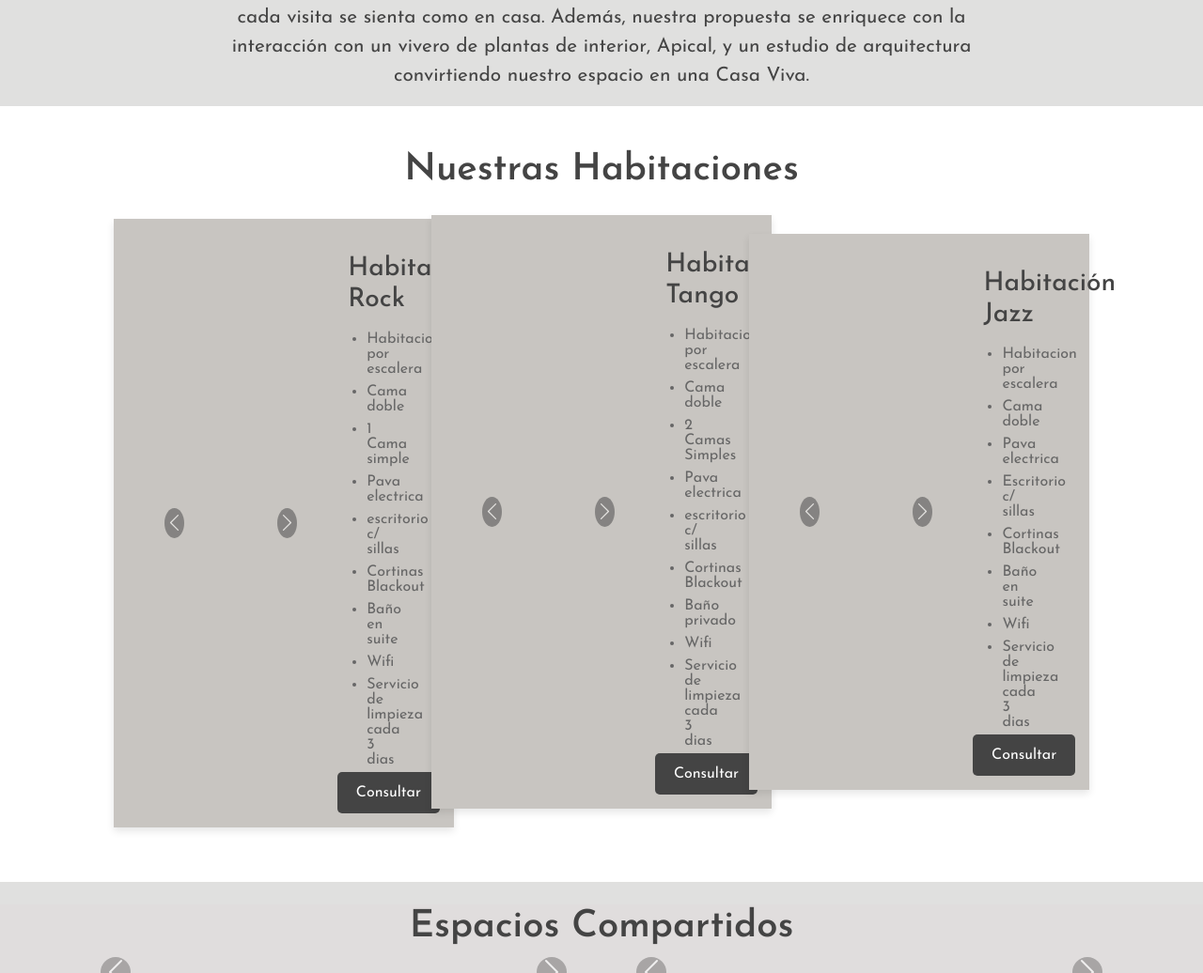
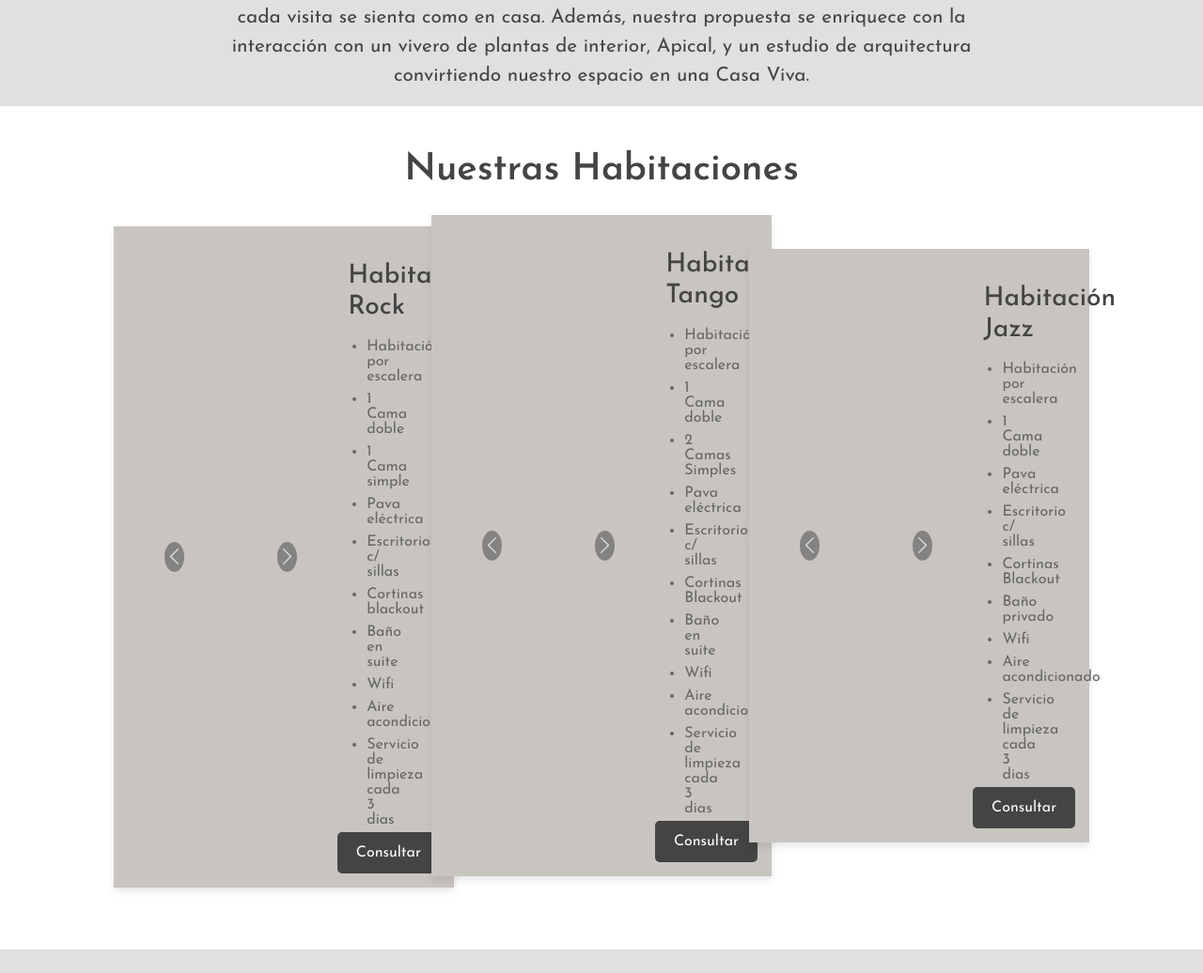
Before and after one commit to P4bloh/CasaHuesped, a Django app: template templates/home/index.html in a window 1280 px wide. Shown: the part 781-1817 px from the top of the page at 94% size. Run offline with Django 3.2, Linux system fonts and the light colour scheme; the template is opened without the code that fills it, so the values that code supplies are empty; some libraries are stand-ins or nearby versions.

Commit message:
Actualizar habitaciones.html e index.html para mejorar la descripción de las habitaciones y agregar normas de hospedaje

```diff
--- a/templates/home/habitaciones.html
+++ b/templates/home/habitaciones.html
@@ -30,14 +30,15 @@
                 <div class="col-md-6 hab-caracteristicas">
                     <h3>Habitación Rock</h3>
                     <ul>
-                        <li>Habitacion por escalera</li>
-                        <li>Cama doble</li>
+                        <li>Habitación por escalera</li>
+                        <li>1 Cama doble</li>
                         <li>1 Cama simple</li>
-                        <li>Pava electrica</li>
-                        <li>escritorio c/ sillas</li>
-                        <li>Cortinas Blackout</li>
+                        <li>Pava eléctrica</li>
+                        <li>Escritorio c/ sillas</li>
+                        <li>Cortinas blackout</li>
                         <li>Baño en suite</li>
                         <li>Wifi</li>
+                        <li>Aire acondicionado</li>
                         <li>Servicio de limpieza cada 3 dias</li>
                     </ul>
                     <!-- Botón Consultar -->
@@ -75,14 +76,15 @@
                 <div class="col-md-6 hab-caracteristicas">
                     <h3>Habitación Tango</h3>
                     <ul>
-                        <li>Habitacion por escalera</li>
-                        <li>Cama doble</li>
+                        <li>Habitación por escalera</li>
+                        <li>1 Cama doble</li>
                         <li>2 Camas Simples</li>
-                        <li>Pava electrica</li>
-                        <li>escritorio c/ sillas</li>
+                        <li>Pava eléctrica</li>
+                        <li>Escritorio c/ sillas</li>
                         <li>Cortinas Blackout</li>
-                        <li>Baño privado</li>
+                        <li>Baño en suite</li>
                         <li>Wifi</li>
+                        <li>Aire acondicionado</li>
                         <li>Servicio de limpieza cada 3 dias</li>
                     </ul>
                     <!-- Botón Consultar -->
@@ -118,13 +120,14 @@
                 <div class="col-md-6 hab-caracteristicas">
                     <h3>Habitación Jazz</h3>
                     <ul>
-                        <li>Habitacion por escalera</li>
-                        <li>Cama doble</li>
-                        <li>Pava electrica</li>
+                        <li>Habitación por escalera</li>
+                        <li>1 Cama doble</li>
+                        <li>Pava eléctrica</li>
                         <li>Escritorio c/ sillas</li>
                         <li>Cortinas Blackout</li>
-                        <li>Baño en suite</li>
+                        <li>Baño privado</li>
                         <li>Wifi</li>
+                        <li>Aire acondicionado</li>
                         <li>Servicio de limpieza cada 3 dias</li>
                     </ul>
                     <!-- Botón Consultar -->
--- a/templates/home/index.html
+++ b/templates/home/index.html
@@ -114,6 +114,7 @@
                 <ul>
                     <li>Aceptamos niños mayores de 12 años.</li>
                     <li>No se permite fumar en las habitaciones.</li>
+                    <li>No se permite almorzar o cenar en las habitaciones</li>
                     <li>Se debe respetar el horario de silencio de 22:00 a 08:00.</li>
                     <li>No se permiten mascotas.</li>
                     <li>Se prohíbe la entrada a las habitaciones a personas no registradas.</li>
```
